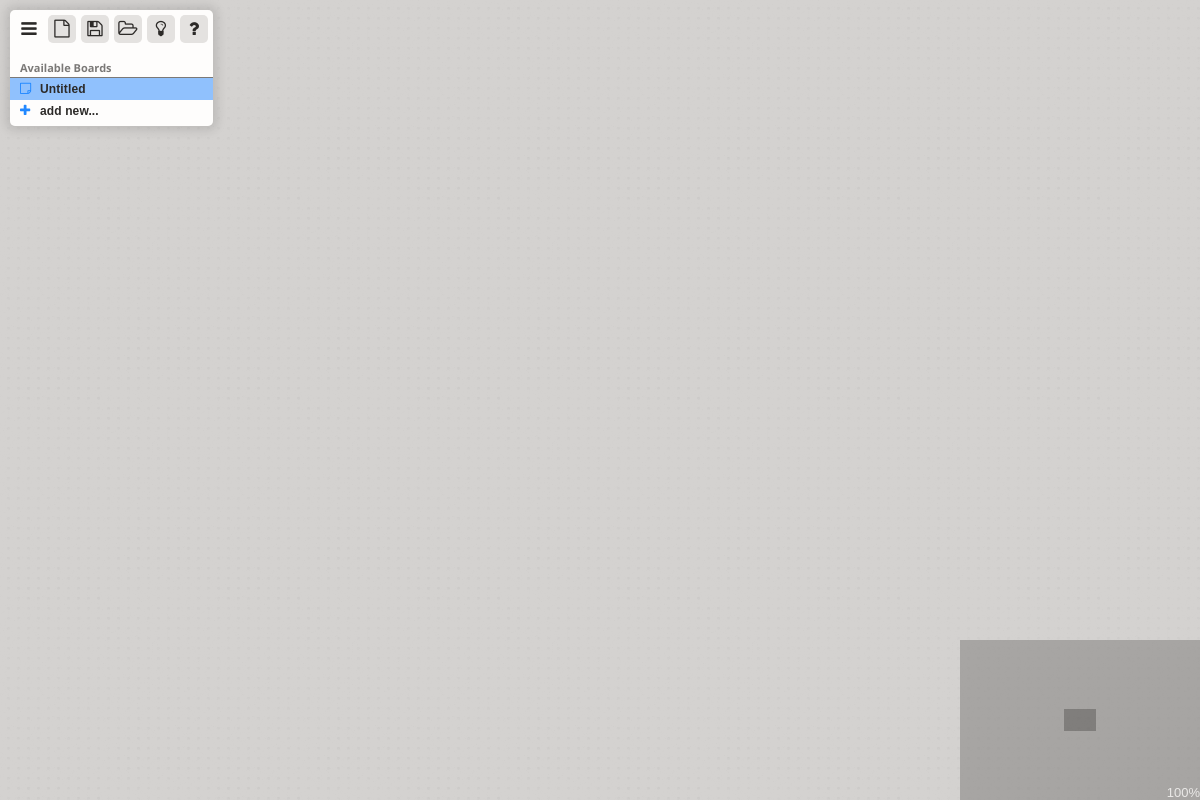
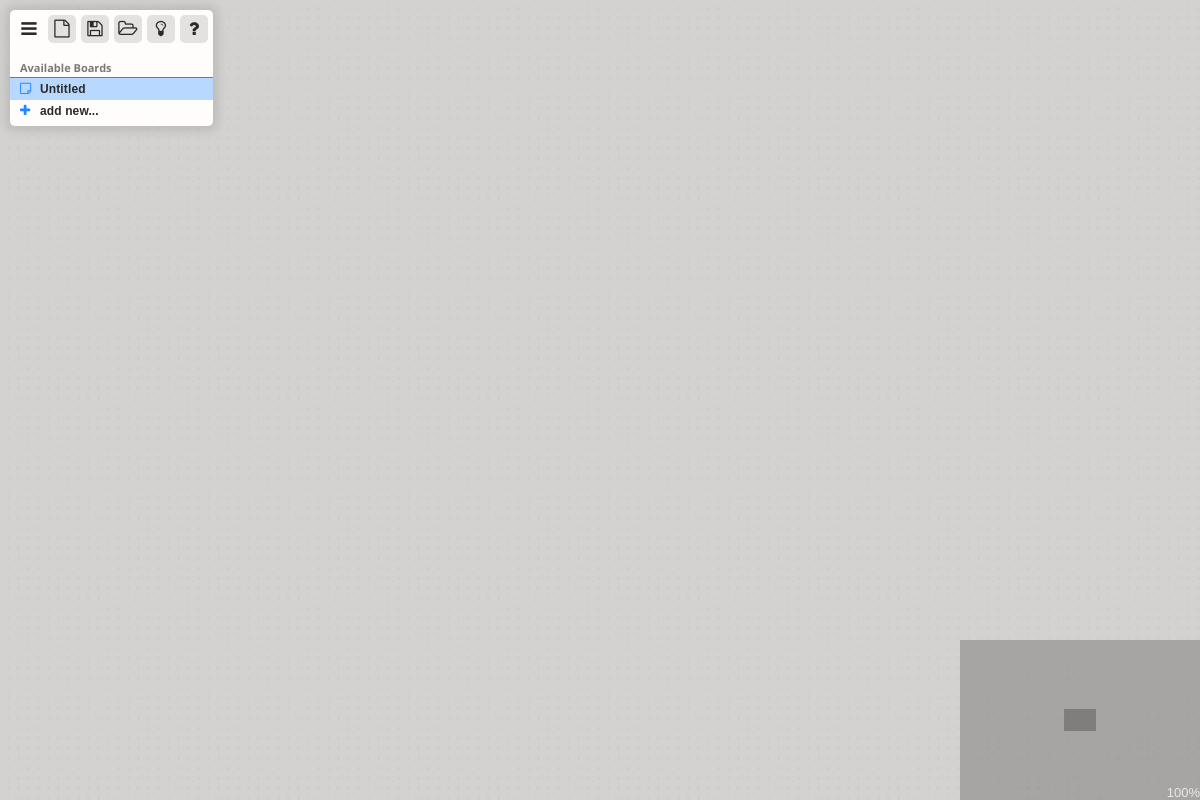
Before and after one commit to rzllmr/node-editor, an Electron app: page index.html in a window 1200 px wide. Both pictures are taken after a click on the button 161 px from the left and 29 px from the top of the page. Drawn offline with nearby package versions, Linux system fonts and the light colour scheme; no server answers; a web font is replaced by a local one.

Commit message:
Brighten faded highlight color

```diff
--- a/styles/variables.css
+++ b/styles/variables.css
@@ -70,7 +70,7 @@
   --color-dark: #7B7977;
   --color-darkest: #2C2A28;
   --color-highlight: rgb(33, 136, 255);
-  --color-highlight-faded: rgb(144, 193, 253);
+  --color-highlight-faded: rgb(184, 216, 255);
   --divider-lf: 62%;
   --divider-lt: 74%;
 
```
